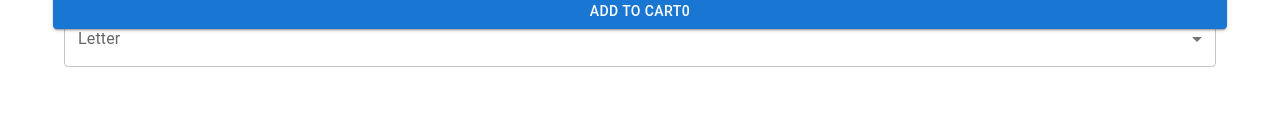
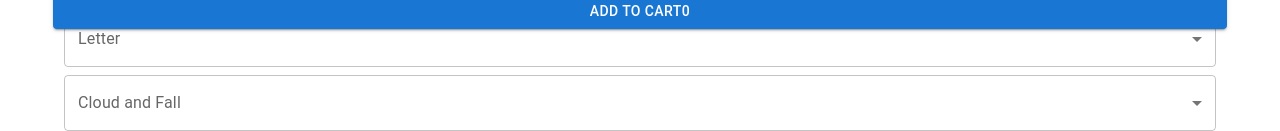
Before and after one commit to WilIhe/JC-World, a React (Vite) app: page /MoreInfoPage in a window 1280 px wide. Shown: the part 764-895 px from the top of the page. Before the commit the page ends 831 px from the top, so only its background shows below. Built offline with nearby package versions, Linux system fonts and the light colour scheme.

Commit message:
fixed some issues with CloudFall slice and view

```diff
--- a/src/components/MoreInfoDropDowns.jsx
+++ b/src/components/MoreInfoDropDowns.jsx
@@ -12,8 +12,8 @@ const MoreInfoDropDowns = () => {
         <Container>
             <GlitterView />
             <LetterView />
-            {/* <CrystalPaintView />
-            <CloudFallView /> */}
+            {/* <CrystalPaintView /> */}
+            <CloudFallView />
 
 
 
--- a/src/features/cloudFall/CloudFallSlice.js
+++ b/src/features/cloudFall/CloudFallSlice.js
@@ -9,7 +9,7 @@ const CloudFallSlice = createSlice({
     initialState,
     reducers: {
         selectedCloudFall: (state, action) => {
-            state.glitter = action.payload
+            state.chosenCloudFall = action.payload
         }
     }
 })
--- a/src/features/cloudFall/CloudFallView.jsx
+++ b/src/features/cloudFall/CloudFallView.jsx
@@ -5,6 +5,7 @@ import { FormControl, InputLabel, MenuItem, Typography, Select, Box } from "@mui
 import Keychain from "../../components/Keychain";
 
 export const CloudFallView = () => {
+    const currentCloud = useSelector((state) => state.cloud.chosenCloudFall)
     const dispatch = useDispatch()
     return (
         <FormControl fullWidth sx={{mt: 1}}>
@@ -13,13 +14,13 @@ export const CloudFallView = () => {
                     labelId='CloudFall-label'
                     id='CloudFall-select'
                     label='CloudFall'
-                    // value={selectedCloudFall}
+                    value={currentCloud}
                     onChange={(event) => dispatch(selectedCloudFall(event.target.value))}
                 >
                 {/* <Grid container> */}
                     {Keychain.cloud_fall_glitter.map((CloudFall) =>
                         // <Grid key={CloudFall} item xs={3}>
-                                <MenuItem key={CloudFall.props.alt} value={CloudFall}>
+                                <MenuItem key={CloudFall.props.alt} value={CloudFall.props.alt}>
                                     <Box align='center'>
                                     {CloudFall}
                                     <Typography variant='body1'>
```
